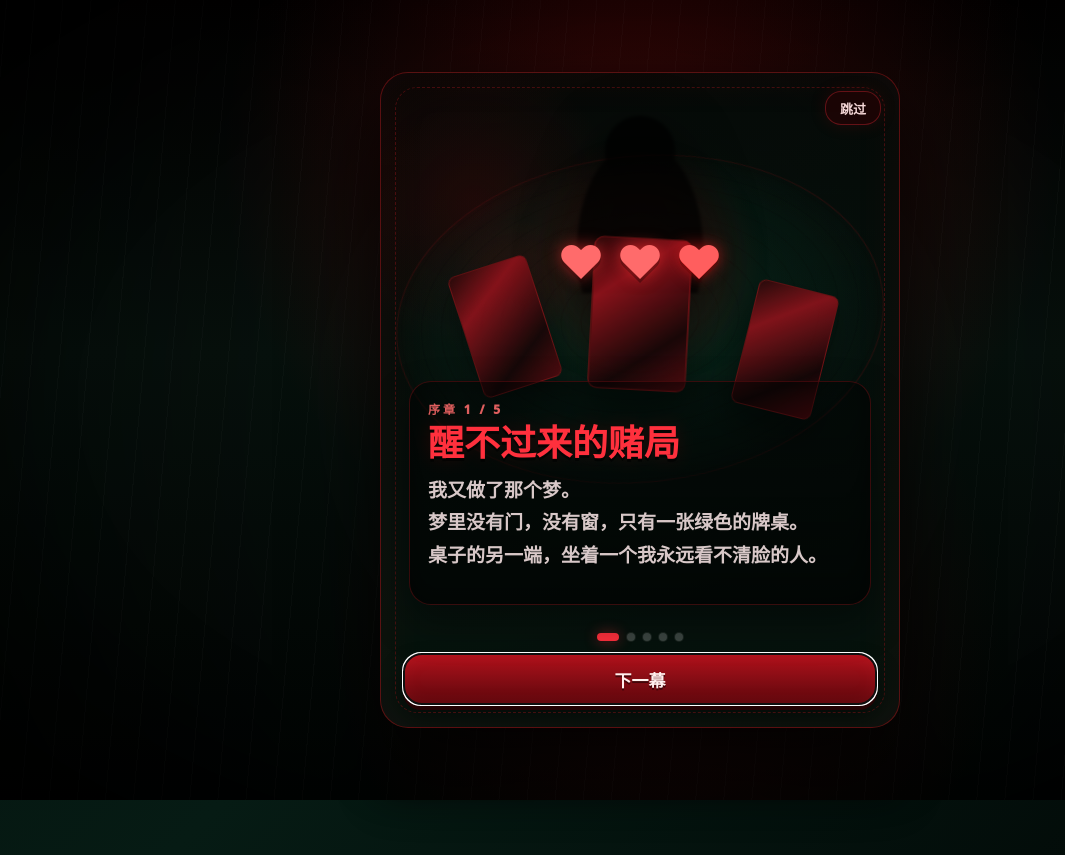
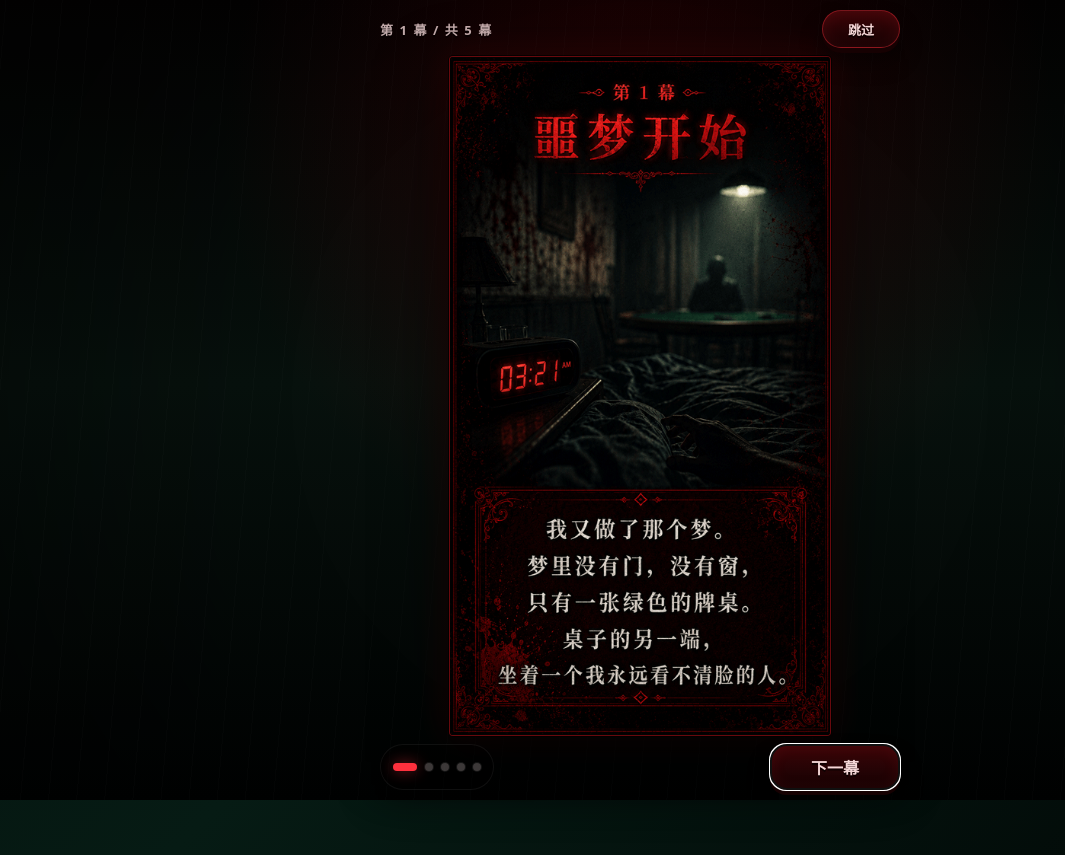
Before and after one commit to tutu-jiang/blackjack, a plain HTML site: page index.html in a window 1280 px wide. Shown: the whole page, without its empty margins (0-1065 px from the left). Drawn offline with Linux system fonts and the light colour scheme.

Commit message:
Update index.html

```diff
--- a/index.html
+++ b/index.html
@@ -239,6 +239,71 @@
       pointer-events: none;
     }
 
+
+    .table-grime {
+      position: absolute;
+      inset: 0;
+      z-index: 0;
+      pointer-events: none;
+      overflow: hidden;
+      opacity: 0.92;
+    }
+
+    .table-grime::before {
+      content: "";
+      position: absolute;
+      inset: 0;
+      background:
+        repeating-linear-gradient(32deg, transparent 0 22px, rgba(0,0,0,0.12) 23px 24px, transparent 25px 48px),
+        repeating-linear-gradient(116deg, transparent 0 34px, rgba(210,201,177,0.035) 35px 36px, transparent 37px 74px),
+        linear-gradient(90deg, rgba(0,0,0,0.24), transparent 18%, transparent 76%, rgba(0,0,0,0.28));
+      mix-blend-mode: multiply;
+    }
+
+    .table-grime::after {
+      content: "";
+      position: absolute;
+      left: 11%;
+      top: 15%;
+      width: 48%;
+      height: 19%;
+      background:
+        radial-gradient(ellipse at 16% 46%, rgba(80, 4, 7, 0.48), transparent 30%),
+        radial-gradient(ellipse at 41% 35%, rgba(105, 7, 10, 0.32), transparent 24%),
+        linear-gradient(100deg, rgba(74, 4, 6, 0.34), rgba(74,4,6,0.1) 58%, transparent);
+      filter: blur(10px);
+      transform: rotate(-9deg);
+      opacity: 0.8;
+      mix-blend-mode: multiply;
+    }
+
+    .blood-smear {
+      position: absolute;
+      display: block;
+      pointer-events: none;
+      background: linear-gradient(90deg, rgba(89, 3, 6, 0.68), rgba(130, 9, 13, 0.24), transparent);
+      filter: blur(3px);
+      mix-blend-mode: multiply;
+      opacity: 0.78;
+    }
+
+    .blood-smear.one { left: 9%; top: 25%; width: 22%; height: 8%; transform: rotate(-18deg); border-radius: 58% 42% 54% 46%; }
+    .blood-smear.two { right: 12%; bottom: 24%; width: 19%; height: 6%; transform: rotate(28deg); border-radius: 48% 52% 38% 62%; }
+    .blood-smear.three { left: 48%; top: 56%; width: 26%; height: 5%; transform: rotate(8deg); border-radius: 999px; opacity: 0.5; }
+
+    .scratch-mark {
+      position: absolute;
+      width: 28%;
+      height: 1px;
+      background: rgba(215, 201, 177, 0.1);
+      box-shadow: 0 8px 0 rgba(215, 201, 177, 0.055), 0 17px 0 rgba(215, 201, 177, 0.04);
+      transform: rotate(-16deg);
+      opacity: 0.65;
+    }
+
+    .scratch-mark.one { right: 10%; top: 34%; }
+    .scratch-mark.two { left: 12%; bottom: 29%; transform: rotate(14deg); }
+
     .zone {
       position: relative;
       z-index: 1;
@@ -720,260 +785,145 @@
       inset: 0;
       z-index: 70;
       display: grid;
-      place-items: center;
-      padding: max(14px, env(safe-area-inset-top)) 14px max(14px, env(safe-area-inset-bottom));
+      grid-template-rows: auto minmax(0, 1fr) auto;
+      gap: 8px;
+      padding: max(10px, env(safe-area-inset-top)) 10px max(10px, env(safe-area-inset-bottom));
       background:
-        radial-gradient(circle at 50% 20%, rgba(128, 10, 10, 0.42), transparent 26rem),
-        radial-gradient(circle at 52% 78%, rgba(116, 6, 9, 0.2), transparent 21rem),
-        linear-gradient(180deg, #030202, #07110d 44%, #020403);
+        radial-gradient(circle at 50% 18%, rgba(92, 4, 8, 0.34), transparent 26rem),
+        linear-gradient(180deg, #030202, #07110d 48%, #010202);
       overflow: hidden;
     }
 
-    .story-modal::before,
-    .story-modal::after {
+    .story-modal::before {
       content: "";
       position: absolute;
-      inset: -12%;
+      inset: -10%;
+      background:
+        repeating-linear-gradient(95deg, rgba(255,255,255,0.028) 0 1px, transparent 1px 28px),
+        radial-gradient(circle at center, transparent 0 38%, rgba(0,0,0,0.62) 80%);
+      animation: story-noise 5s steps(6) infinite;
+      opacity: 0.54;
       pointer-events: none;
     }
 
-    .story-modal::before {
-      background:
-        repeating-linear-gradient(95deg, rgba(255,255,255,0.035) 0 1px, transparent 1px 28px),
-        radial-gradient(circle at center, transparent 0 34%, rgba(0,0,0,0.62) 76%);
-      animation: story-noise 5s steps(6) infinite;
-      opacity: 0.58;
-    }
-
-    .story-modal::after {
-      background: radial-gradient(ellipse at center, transparent 0 50%, rgba(0,0,0,0.7) 82%);
-    }
-
-    .story-panel {
+    .story-topbar,
+    .story-footer {
+      position: relative;
+      z-index: 2;
+      width: min(100%, 520px);
+      margin: 0 auto;
+      display: flex;
+      align-items: center;
+      justify-content: space-between;
+      gap: 10px;
+    }
+
+    .story-counter {
+      color: rgba(244, 215, 215, 0.78);
+      font-size: 13px;
+      font-weight: 900;
+      letter-spacing: 0.12em;
+      text-shadow: 0 2px 0 rgba(0,0,0,0.6);
+    }
+
+    .story-stage {
       position: relative;
       z-index: 1;
-      width: min(94vw, 520px);
-      min-height: min(82svh, 720px);
+      min-height: 0;
       display: grid;
-      grid-template-rows: 1fr auto;
+      place-items: center;
+      width: min(100%, 540px);
+      margin: 0 auto;
+      animation: story-image-enter 420ms ease-out both;
+    }
+
+    .story-frame {
+      position: relative;
+      height: 100%;
+      max-height: 100%;
+      aspect-ratio: 500 / 888;
+      max-width: 100%;
+      border: 1px solid rgba(151, 12, 18, 0.68);
+      border-radius: 4px;
       overflow: hidden;
-      border-radius: 28px;
-      border: 1px solid rgba(128, 18, 22, 0.68);
-      background:
-        radial-gradient(circle at 18% 20%, rgba(100, 4, 7, 0.26), transparent 9rem),
-        linear-gradient(180deg, rgba(3, 8, 6, 0.76), rgba(7, 20, 14, 0.94)),
-        radial-gradient(circle at 50% 36%, rgba(9, 58, 40, 0.38), transparent 18rem),
-        linear-gradient(145deg, #180404, #061611 58%, #020303);
-      box-shadow: 0 30px 90px rgba(0,0,0,0.84), inset 0 0 45px rgba(151, 12, 18, 0.1);
-    }
-
-    .story-panel::before {
+      background: #050302;
+      box-shadow: 0 26px 70px rgba(0,0,0,0.82), 0 0 0 1px rgba(0,0,0,0.75), 0 0 36px rgba(151, 12, 18, 0.22);
+    }
+
+    .story-frame::after {
       content: "";
       position: absolute;
-      inset: 14px;
-      border: 1px dashed rgba(128, 18, 22, 0.5);
-      border-radius: 22px;
+      inset: 0;
       pointer-events: none;
+      box-shadow: inset 0 0 70px rgba(0,0,0,0.36);
+    }
+
+    .story-image {
+      width: 100%;
+      height: 100%;
+      display: block;
+      object-fit: contain;
+      background: #050302;
+      animation: story-image-focus 420ms ease-out both;
+    }
+
+    .story-skip,
+    .story-next {
+      min-height: 38px;
+      color: #f4d7d7;
+      background: linear-gradient(180deg, rgba(62, 5, 8, 0.96), rgba(20, 2, 3, 0.98));
+      border: 1px solid rgba(255, 48, 61, 0.42);
+      box-shadow: 0 5px 0 #160102, 0 14px 22px rgba(0,0,0,0.38), inset 0 0 16px rgba(255, 48, 61, 0.1);
+      text-shadow: 0 2px 0 rgba(0,0,0,0.62);
     }
 
     .story-skip {
-      position: absolute;
-      top: 18px;
-      right: 18px;
-      z-index: 3;
-      min-height: 34px;
+      min-width: 78px;
       padding: 0 14px;
-      color: #f4d7d7;
+      border-radius: 999px;
       font-size: 13px;
-      background: rgba(35, 3, 5, 0.72);
-      border: 1px solid rgba(255, 48, 61, 0.32);
-      box-shadow: 0 0 16px rgba(145, 8, 14, 0.2);
-    }
-
-    .story-stage {
-      position: relative;
-      min-height: 430px;
-      display: grid;
-      place-items: end center;
-      padding: 66px 28px 28px;
-      isolation: isolate;
-    }
-
-    .story-visual {
-      position: absolute;
-      inset: 0;
-      overflow: hidden;
-      z-index: -1;
-    }
-
-    .story-visual::before {
-      content: "";
-      position: absolute;
-      left: 50%;
-      top: 44%;
-      width: 94%;
-      aspect-ratio: 1.5;
-      border-radius: 50%;
-      transform: translate(-50%, -50%) rotate(-6deg);
-      background:
-        repeating-radial-gradient(ellipse at center, transparent 0 18px, rgba(0,0,0,0.12) 19px 20px),
-        radial-gradient(circle at 25% 35%, rgba(110, 4, 8, 0.24), transparent 4rem),
-        radial-gradient(ellipse at center, rgba(10, 78, 52, 0.34), rgba(5, 42, 29, 0.2) 58%, transparent 72%);
-      border: 1px solid rgba(128, 18, 22, 0.26);
-      filter: blur(0.2px);
-      animation: story-table 760ms ease-out both;
-    }
-
-    .story-orb {
-      position: absolute;
-      left: 50%;
-      top: 34%;
-      width: min(48vw, 230px);
-      aspect-ratio: 1;
-      border-radius: 50%;
-      transform: translate(-50%, -50%);
-      background: radial-gradient(circle, rgba(151, 12, 18, 0.3), rgba(151, 11, 11, 0.18) 42%, transparent 68%);
-      filter: blur(12px);
-      animation: story-pulse 3.2s ease-in-out infinite;
-    }
-
-    .story-dealer-shadow {
-      position: absolute;
-      left: 50%;
-      top: 23%;
-      width: min(38vw, 176px);
-      height: min(42vw, 198px);
-      transform: translate(-50%, -50%) scale(0.92);
-      opacity: 0.8;
-      background:
-        radial-gradient(circle at 50% 22%, rgba(0,0,0,0.96) 0 21%, transparent 22%),
-        radial-gradient(ellipse at 50% 76%, rgba(0,0,0,0.98) 0 54%, transparent 56%);
-      filter: drop-shadow(0 18px 34px rgba(0,0,0,0.78));
-      animation: story-dealer 720ms ease-out both;
-    }
-
-    .story-card-ghost,
-    .story-card-back {
-      position: absolute;
-      width: min(18vw, 82px);
-      aspect-ratio: 200 / 309;
-      border-radius: 8px;
-      border: 1px solid rgba(132, 18, 22, 0.72);
-      background: linear-gradient(145deg, #2a0708, #94111a 28%, #170405 72%, #5a080e);
-      box-shadow: 0 18px 34px rgba(0,0,0,0.45);
-      opacity: 0.86;
-    }
-
-    .story-card-ghost.one { left: 16%; top: 34%; transform: rotate(-18deg); animation: story-fly-left 900ms ease-out both; }
-    .story-card-ghost.two { right: 14%; top: 38%; transform: rotate(14deg); animation: story-fly-right 980ms ease-out both; }
-    .story-card-back { left: 50%; top: 43%; transform: translate(-50%, -50%) rotate(3deg) scale(1.2); animation: story-card-zoom 1s ease-out both; }
-
-    .story-hearts {
-      position: absolute;
-      left: 50%;
-      top: 28%;
-      transform: translateX(-50%);
-      display: flex;
-      gap: 12px;
-      font-size: clamp(30px, 9vw, 46px);
-      color: var(--danger);
-      text-shadow: 0 0 16px rgba(255, 46, 46, 0.62), 0 4px 0 rgba(0,0,0,0.42);
-      animation: story-heart-pop 780ms ease-out both;
-    }
-
-    .story-hearts span:nth-child(2) { animation-delay: 120ms; }
-    .story-hearts span:nth-child(3) { animation-delay: 240ms; filter: saturate(1.4); }
-
-    .story-content {
-      width: 100%;
-      padding: 18px;
-      border-radius: 22px;
-      background: linear-gradient(180deg, rgba(0,0,0,0.38), rgba(0,0,0,0.62));
-      border: 1px solid rgba(128, 18, 22, 0.42);
-      box-shadow: inset 0 0 24px rgba(0,0,0,0.34), 0 18px 38px rgba(0,0,0,0.38);
-      animation: story-text-in 360ms ease-out both;
-    }
-
-    .story-kicker {
-      color: rgba(255, 107, 107, 0.88);
-      font-size: 12px;
+    }
+
+    .story-next {
+      flex: 0 0 auto;
+      min-width: 130px;
+      min-height: 46px;
+      border-radius: 16px;
+      font-size: 16px;
       font-weight: 1000;
-      letter-spacing: 0.24em;
-    }
-
-    .story-title {
-      margin: 6px 0 12px;
-      color: var(--blood-bright);
-      font-size: clamp(25px, 7vw, 36px);
-      line-height: 1.05;
-      font-weight: 1000;
-      text-shadow: 0 3px 0 rgba(0,0,0,0.58), 0 0 18px rgba(145, 8, 14, 0.24);
-    }
-
-    .story-text {
-      min-height: 112px;
-      margin: 0;
-      color: #d8c8c8;
-      font-size: clamp(16px, 4.35vw, 19px);
-      line-height: 1.72;
-      font-weight: 700;
-      white-space: pre-line;
-    }
-
-    .story-footer {
-      display: grid;
-      gap: 12px;
-      padding: 0 22px 22px;
     }
 
     .story-progress {
       display: flex;
+      align-items: center;
       justify-content: center;
       gap: 8px;
+      min-height: 46px;
+      padding: 0 12px;
+      border-radius: 999px;
+      background: rgba(0,0,0,0.26);
+      border: 1px solid rgba(255,255,255,0.06);
     }
 
     .story-dot {
       width: 8px;
       height: 8px;
       border-radius: 50%;
-      background: rgba(255,255,255,0.22);
+      background: rgba(216, 200, 200, 0.28);
       box-shadow: 0 0 0 1px rgba(255,255,255,0.08);
+      transition: width 180ms ease, background 180ms ease, box-shadow 180ms ease;
     }
 
     .story-dot.active {
-      width: 22px;
+      width: 24px;
       border-radius: 999px;
       background: var(--blood-bright);
       box-shadow: 0 0 14px rgba(255, 48, 61, 0.48);
     }
 
-    .story-next {
-      min-height: 52px;
-      border-radius: 18px;
-      color: #fff0ee;
-      font-size: 17px;
-      background: linear-gradient(180deg, #b1121c, #5c070c);
-      border: 1px solid rgba(255, 48, 61, 0.58);
-      box-shadow: 0 5px 0 #250305, 0 14px 24px rgba(0,0,0,0.42), inset 0 0 18px rgba(255, 48, 61, 0.12);
-      text-shadow: 0 2px 0 rgba(0,0,0,0.48);
-    }
-
-    .story-scene-1 .story-dealer-shadow { opacity: 0.34; filter: blur(2px) drop-shadow(0 18px 34px rgba(0,0,0,0.9)); }
-    .story-scene-2 .story-visual { animation: story-shake 650ms ease-in-out both; }
-    .story-scene-3 .story-card-ghost { opacity: 0.18; }
-    .story-scene-4 .story-dealer-shadow { transform: translate(-50%, -50%) scale(1.2); opacity: 0.95; }
-    .story-scene-5 .story-card-back { transform: translate(-50%, -50%) rotate(0deg) scale(1.55); box-shadow: 0 0 44px rgba(151, 12, 18, 0.3), 0 26px 60px rgba(0,0,0,0.64); }
-
     @keyframes story-noise { 0%, 100% { transform: translate(0,0); } 50% { transform: translate(-1.5%, 1%); } }
-    @keyframes story-table { from { opacity: 0; transform: translate(-50%, -40%) rotate(-10deg) scale(1.18); } to { opacity: 1; transform: translate(-50%, -50%) rotate(-6deg) scale(1); } }
-    @keyframes story-pulse { 0%, 100% { opacity: 0.55; transform: translate(-50%, -50%) scale(0.92); } 50% { opacity: 0.92; transform: translate(-50%, -50%) scale(1.08); } }
-    @keyframes story-dealer { from { opacity: 0; transform: translate(-50%, -64%) scale(0.7); } to { opacity: 0.8; transform: translate(-50%, -50%) scale(0.92); } }
-    @keyframes story-fly-left { from { opacity: 0; transform: translate(-48vw, 18vh) rotate(-42deg) scale(0.5); } to { opacity: 0.86; transform: rotate(-18deg) scale(1); } }
-    @keyframes story-fly-right { from { opacity: 0; transform: translate(46vw, -12vh) rotate(38deg) scale(0.5); } to { opacity: 0.86; transform: rotate(14deg) scale(1); } }
-    @keyframes story-card-zoom { from { opacity: 0; transform: translate(-50%, -50%) rotate(-16deg) scale(0.48); } to { opacity: 0.9; transform: translate(-50%, -50%) rotate(3deg) scale(1.2); } }
-    @keyframes story-heart-pop { from { opacity: 0; transform: translateX(-50%) scale(0.55); } to { opacity: 1; transform: translateX(-50%) scale(1); } }
-    @keyframes story-text-in { from { opacity: 0; transform: translateY(18px) scale(0.98); } to { opacity: 1; transform: translateY(0) scale(1); } }
-    @keyframes story-shake { 0%, 100% { transform: translateX(0); } 20% { transform: translateX(-5px); } 40% { transform: translateX(4px); } 60% { transform: translateX(-3px); } 80% { transform: translateX(2px); } }
+    @keyframes story-image-enter { from { opacity: 0; transform: translateX(5vw) scale(0.985); } to { opacity: 1; transform: translateX(0) scale(1); } }
+    @keyframes story-image-focus { from { transform: scale(1.035); filter: brightness(0.72) contrast(1.14); } to { transform: scale(1); filter: brightness(1) contrast(1); } }
 
     .controls {
       position: sticky;
@@ -1376,6 +1326,13 @@
     </header>
 
     <section class="table">
+      <div class="table-grime" aria-hidden="true">
+        <span class="blood-smear one"></span>
+        <span class="blood-smear two"></span>
+        <span class="blood-smear three"></span>
+        <span class="scratch-mark one"></span>
+        <span class="scratch-mark two"></span>
+      </div>
       <section class="zone" id="dealer-zone" aria-labelledby="dealer-title">
         <div class="zone-header">
           <div class="zone-title" id="dealer-title"><span class="avatar dealer-avatar">☠</span> 庄家 <span class="life-hearts" id="dealer-lives">❤❤❤</span></div>
@@ -1388,7 +1345,7 @@
       <section class="center-panel" aria-live="polite">
         <div>
           <p class="message" id="message">点击“发牌”开始第一局</p>
-          <p class="hint" id="hint">自己回合可切换【技能牌】查看或使用</p>
+          <p class="hint" id="hint">发牌后可切换【技能牌】查看或使用</p>
           <button class="rule-button" id="rule-button" type="button" hidden>规则</button>
         </div>
       </section>
@@ -1412,29 +1369,20 @@
       <button id="stand-button" class="secondary" disabled>结束</button>
     </nav>
 
-    <div class="story-modal" id="story-modal" role="dialog" hidden aria-modal="true" aria-labelledby="story-title">
-      <div class="story-panel" id="story-panel">
+    <div class="story-modal" id="story-modal" role="dialog" hidden aria-modal="true" aria-label="剧情序章">
+      <header class="story-topbar">
+        <span class="story-counter" id="story-counter">第 1 幕 / 共 5 幕</span>
         <button class="story-skip" id="story-skip" type="button">跳过</button>
+      </header>
       <section class="story-stage" aria-live="polite">
-          <div class="story-visual" aria-hidden="true">
-            <div class="story-orb"></div>
-            <div class="story-dealer-shadow"></div>
-            <div class="story-card-ghost one"></div>
-            <div class="story-card-ghost two"></div>
-            <div class="story-card-back"></div>
-            <div class="story-hearts"><span>❤</span><span>❤</span><span>❤</span></div>
+        <div class="story-frame" id="story-panel">
+          <img class="story-image" id="story-image" alt="剧情序章第1幕" draggable="false">
         </div>
-          <article class="story-content">
-            <div class="story-kicker" id="story-kicker">序章</div>
-            <h2 class="story-title" id="story-title">醒不过来的赌局</h2>
-            <p class="story-text" id="story-text"></p>
-          </article>
       </section>
       <footer class="story-footer">
         <div class="story-progress" id="story-progress" aria-label="剧情进度"></div>
         <button class="story-next" id="story-next" type="button">下一幕</button>
       </footer>
-      </div>
     </div>
 
     <div class="rules-modal" id="rules-modal" role="dialog" hidden aria-modal="true" aria-labelledby="rules-title">
@@ -1525,11 +1473,10 @@
       rulesClose: document.querySelector("#rules-close"),
       storyModal: document.querySelector("#story-modal"),
       storyPanel: document.querySelector("#story-panel"),
+      storyImage: document.querySelector("#story-image"),
+      storyCounter: document.querySelector("#story-counter"),
       storySkip: document.querySelector("#story-skip"),
       storyNext: document.querySelector("#story-next"),
-      storyKicker: document.querySelector("#story-kicker"),
-      storyTitle: document.querySelector("#story-title"),
-      storyText: document.querySelector("#story-text"),
       storyProgress: document.querySelector("#story-progress"),
       dealButton: document.querySelector("#deal-button"),
       hitButton: document.querySelector("#hit-button"),
@@ -1540,28 +1487,13 @@
       dealerZone: document.querySelector("#dealer-zone"),
     };
 
-    const storyScenes = [
-      {
-        title: "醒不过来的赌局",
-        text: "我又做了那个梦。\n梦里没有门，没有窗，只有一张绿色的牌桌。\n桌子的另一端，坐着一个我永远看不清脸的人。",
-      },
-      {
-        title: "反复失败",
-        text: "我已经记不清输过多少次。\n每一次，它都会把牌推到我面前。\n每一次，我都以为自己快要醒了。",
-      },
-      {
-        title: "三颗心",
-        text: "可是每输一局，胸口就像被挖走一块。\n那三颗心，不是筹码。\n是我还能留在这里的次数。",
-      },
-      {
-        title: "庄家的低语",
-        text: "“继续。”\n它的声音从桌子对面传来。\n“只要赢下这场游戏，你就能醒来。”",
-      },
-      {
-        title: "没有退路",
-        text: "我不知道它是不是在说谎。\n但这一次，我没有退路。\n如果梦有出口——\n那一定藏在这场 致命21点 里。",
-      },
-    ];
+    const storyScenes = Array.from({ length: 5 }, (_, index) => {
+      const sceneNumber = index + 1;
+      return {
+        label: `剧情序章第${sceneNumber}幕`,
+        imageCandidates: imageExtensions.map(extension => `img/story-${sceneNumber}.${extension}`),
+      };
+    });
     let storyIndex = 0;
 
     elements.dealButton.addEventListener("click", startRound);
@@ -1650,6 +1582,7 @@
       [
         ...createDeck().flatMap(card => card.imageCandidates.slice(0, 4)),
         ...createSkillDeck().flatMap(card => card.imageCandidates.slice(0, 4)),
+        ...storyScenes.flatMap(scene => scene.imageCandidates.slice(0, 4)),
         ...numberBackImageCandidates,
         ...skillBackImageCandidates,
       ].forEach(src => {
@@ -1731,7 +1664,7 @@
       resetTurnFlags();
       state.playerEndedCleanly = false;
       state.dealerEndedCleanly = false;
-      setMessage("发牌中", "自己回合可切换【技能牌】查看或使用", true);
+      setMessage("发牌中", "发牌后可切换【技能牌】查看或使用", true);
       render();
 
       const initialDeal = [
@@ -2312,7 +2245,7 @@
       state.skillDeck = [];
       state.playerView = "numbers";
       resetEffects();
-      setMessage("新的一场开始", "自己回合可切换【技能牌】查看或使用", true);
+      setMessage("新的一场开始", "发牌后可切换【技能牌】查看或使用", true);
     }
 
     function openStoryModal() {
@@ -2340,10 +2273,10 @@
 
     function updateStoryScene() {
       const scene = storyScenes[storyIndex];
-      elements.storyPanel.className = `story-panel story-scene-${storyIndex + 1}`;
-      elements.storyKicker.textContent = `序章 ${storyIndex + 1} / ${storyScenes.length}`;
-      elements.storyTitle.textContent = scene.title;
-      elements.storyText.textContent = scene.text;
+      elements.storyPanel.className = "story-frame";
+      elements.storyImage.alt = scene.label;
+      setResilientImage(elements.storyImage, scene.imageCandidates, scene.label);
+      elements.storyCounter.textContent = `第 ${storyIndex + 1} 幕 / 共 ${storyScenes.length} 幕`;
       elements.storyNext.textContent = storyIndex === storyScenes.length - 1 ? "开始赌局" : "下一幕";
       elements.storyProgress.innerHTML = "";
       storyScenes.forEach((_, index) => {
```
Lines whose indentation alone changed are shown as unchanged.
